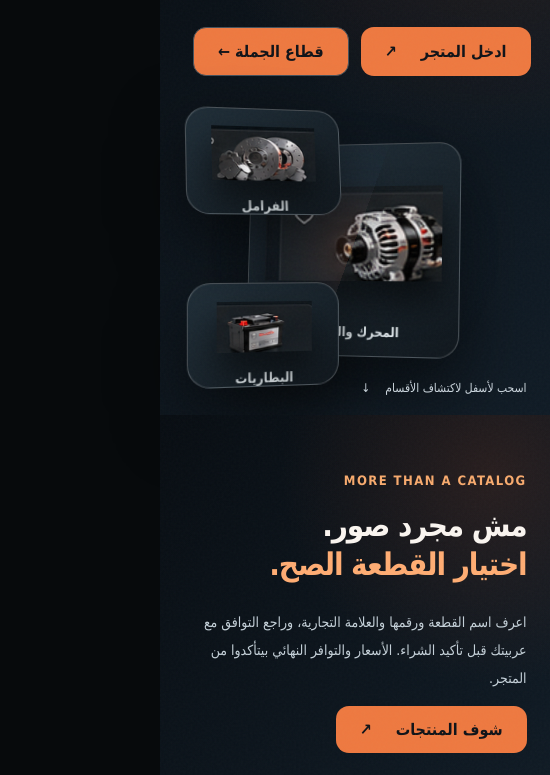
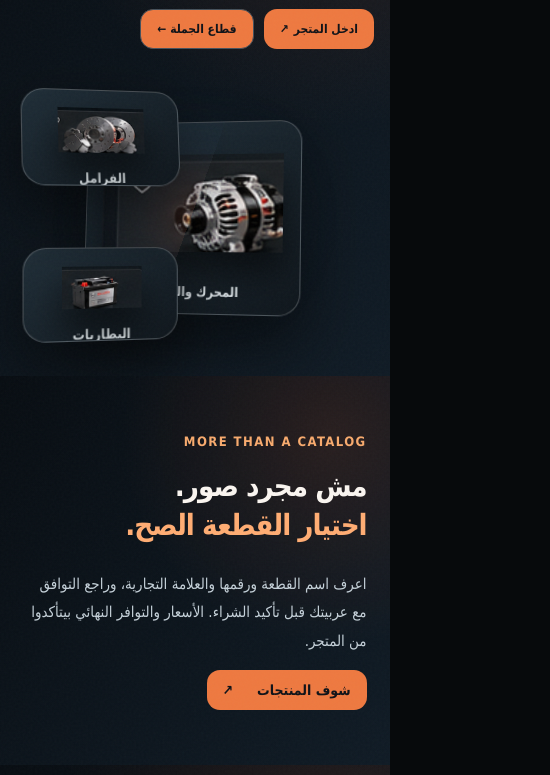
Before and after one commit to 1moalim1all1-cyber/qed3, a plain HTML site: page index.html in a window 390 px wide. Shown: the part 348-1123 px from the top of the page, 550 px wide, since content can reach past the window. Drawn offline with Linux system fonts and the light colour scheme.

Commit message:
Fix mobile homepage horizontal cropping and overflowing 3D slides

```diff
--- a/styles.css
+++ b/styles.css
@@ -527,3 +527,25 @@ button.primary:hover,.primary:hover{filter:brightness(1.08);box-shadow:0 8px 26p
 .qed3-whatsapp.not-configured{background:#344650!important;color:#fff!important}
 .qchat-panel{z-index:710!important}
 @media(max-width:600px){.qchat-toggle{right:9px!important;bottom:83px!important;min-height:54px;padding:6px 10px 6px 7px!important}.qchat-toggle .robot-face{width:40px;height:40px;font-size:24px}.qchat-toggle .robot-label{font-size:11px}.qed3-whatsapp{right:9px!important;bottom:13px!important;min-height:51px;padding:10px 13px!important}.qchat-panel{bottom:151px!important;max-height:calc(100dvh - 175px)!important}}
+
+/* Critical viewport fix: mobile home is a vertical page, not a cropped desktop slide */
+@media(max-width:900px){
+ html,body{width:100%;max-width:100%;overflow-x:clip}
+ .page-home .woodDeck{height:auto!important;min-height:0!important;overflow:visible!important;scroll-snap-type:none!important;width:100%!important;max-width:100%!important}
+ .page-home .woodDeck>.woodSlide,.page-home .woodDeck>.wfSlide,.page-home #home,.page-home #story,.page-home #categories,.page-home #trade{box-sizing:border-box;width:100%!important;max-width:100%!important;height:auto!important;min-height:0!important;scroll-snap-align:none!important;overflow:hidden!important;padding:36px 16px!important;display:block!important}
+ .page-home .wfContent{display:block!important;width:100%!important;max-width:100%!important;margin:0 auto!important}
+ .page-home .wfColumns{display:flex!important;flex-direction:column!important;gap:24px!important;grid-template-columns:none!important;align-items:stretch!important}
+ .page-home .wfReveal{max-width:100%!important;min-width:0!important;transform:none!important}
+ .page-home .wfSlide h1,.page-home .wfSlide h2{font-size:clamp(26px,7.5vw,42px)!important;line-height:1.35!important;overflow-wrap:break-word}
+ .page-home .wfSlide p{font-size:15px!important;line-height:1.9!important;max-width:100%!important}
+ .page-home .wfButtons{display:flex!important;gap:10px!important;margin:22px 0!important}
+ .page-home .wfButtons a,.page-home .wfPrimary,.page-home .wfSecondary{padding:12px 16px!important;font-size:14px!important;max-width:100%!important}
+ .page-home .wfStage{width:100%!important;max-width:440px!important;height:290px!important;margin:5px auto!important;min-height:0!important}
+ .page-home .wfPhotoMosaic{width:100%;grid-template-rows:140px 140px}
+ .page-home .wfFlipGrid{grid-template-columns:repeat(2,minmax(0,1fr))!important;gap:10px!important}
+ .page-home .wfFlip{height:185px!important;min-width:0}
+ .page-home .wfTradeVisual{width:100%!important;max-width:100%!important}
+ .page-home .wfScrollCue,.page-home .woodDots{display:none!important}
+ .page-home .woodDeck>.woodSlide{opacity:1!important}
+}
+@media(max-width:420px){.page-home .wfFlipGrid{grid-template-columns:repeat(2,minmax(0,1fr))!important}.page-home .wfStage{height:235px!important}.page-home .wfButtons a{font-size:12px!important;gap:5px!important}}
```
